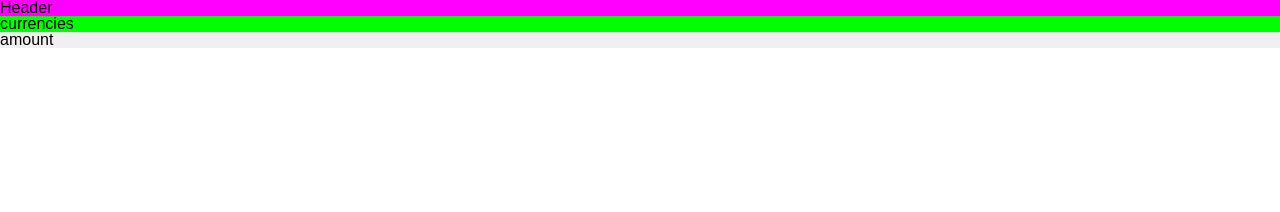
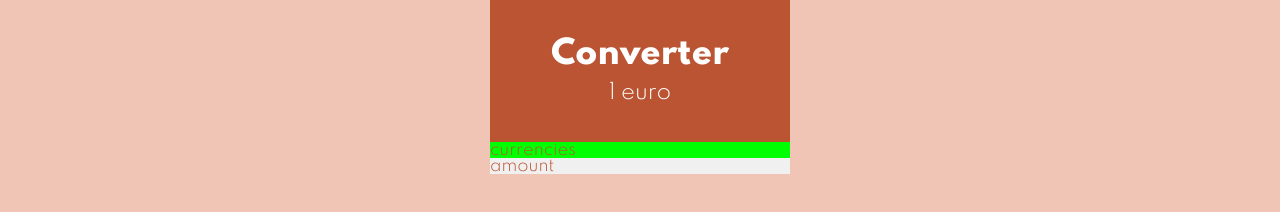
Before and after one commit to dimitri-hoareau/React-class-state-converter, a React app: page / in a window 1280 px wide. Built offline with nearby package versions, Linux system fonts and the light colour scheme.

Commit message:
Static header ok

```diff
--- a/src/assets/index.html
+++ b/src/assets/index.html
@@ -4,6 +4,10 @@
 		<meta charset="utf-8" />
 		<meta name="viewport" content="width=device-width, initial-scale=1.0" />
 		<meta http-equiv="x-ua-compatible" content="ie=edge" />
+		<link
+			href="https://fonts.googleapis.com/css2?family=Spartan:wght@300;400;600;800&display=swap"
+			rel="stylesheet"
+		/>
 		<title>Modele</title>
 	</head>
 	<body>
--- a/src/components/App/index.js
+++ b/src/components/App/index.js
@@ -3,6 +3,8 @@ import React from "react";
 import Header from "../Header";
 import Currencies from "../Currencies";
 import Amount from "../Amount";
+
+import "./styles.css";
 
 // == Composant
 const App = () => (
--- a/src/components/App/styles.css
+++ b/src/components/App/styles.css
@@ -1,9 +1,5 @@
 .app {
-  width: 500px;
-  margin: 1em auto;
-  text-align: center;
+  width: 300px;
+  height: 100vh;
+  margin: auto;
 }
-
-.app img {
-  max-width: 150px;
-}
--- a/src/components/Header/index.js
+++ b/src/components/Header/index.js
@@ -1,8 +1,13 @@
 import React from "react";
-import "./style.css";
+import "./style.scss";
 
 const Header = () => {
-  return <div className="header">Header</div>;
+  return (
+    <div className="header">
+      <h1 className="header-title">Converter</h1>
+      <p className="header-amount">1 euro</p>
+    </div>
+  );
 };
 
 export default Header;
--- /dev/null
+++ b/src/components/Header/style.scss
@@ -0,0 +1,18 @@
+@use 'src/styles/vars';
+
+.header {
+  background-color: vars.$color;
+  color: vars.$color-light;
+  padding: vars.$gutter * 3 0;
+  text-align: center;
+
+  &-title {
+    font-size: 2em;
+    font-weight: 700;
+  }
+
+  &-amount {
+    margin-top: vars.$gutter;
+    font-size: 1.3em;
+  }
+}
--- a/src/styles/_vars.scss
+++ b/src/styles/_vars.scss
@@ -0,0 +1,6 @@
+$color: #bb5432;
+$color-alt: #f1c5b6;
+$color-light: #fff;
+$gutter: 0.8rem;
+$font: "Spartan", sans-serif;
+$transition-fast: 0.2s;
--- a/src/styles/index.scss
+++ b/src/styles/index.scss
@@ -2,7 +2,10 @@
 @use 'vars';
 
 body {
-  font-family: sans-serif;
+  font-family: vars.$font;
+  background-color: vars.$color-alt;
+  font-weight: 300;
+  color: vars.$color;
 }
 
 /*
```
Also changed, not shown: src/components/Header/style.css (deleted). Lines whose indentation alone changed are shown as unchanged.
